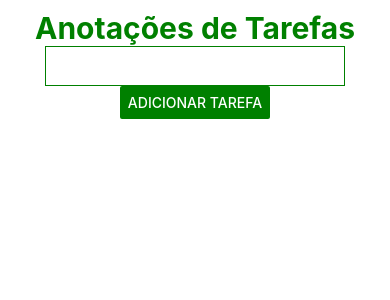
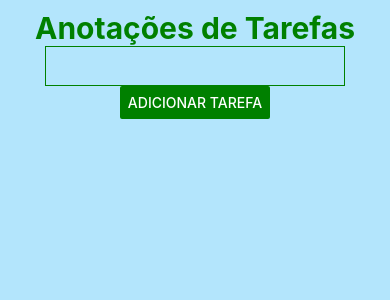
Before and after one commit to toticavalcanti/react-native-task-annotations, a React Native app: screen / in a window 390 px wide. Shown: the top 300 px of the page. Built offline with nearby package versions, Linux system fonts and the light colour scheme.

Commit message:
material colors and more styling

```diff
--- a/App.js
+++ b/App.js
@@ -34,6 +34,7 @@ class App extends React.Component{
 
   render(){
     return(
+      <View style = {styles.wholeStyle}>
         <View style = {styles.viewStyle}>
           <Text style = {styles.header} >Anotações de Tarefas</Text>
           <TextInput
@@ -48,11 +49,17 @@ class App extends React.Component{
           />
           {this.renderTodos()}
         </View>
+      </View>
     )
   }
 }
 
 const styles = {
+  wholeStyle: {
+    backgroundColor: "#B3E5FC",
+    flex: 1
+  },
+
   header: {
     fontSize: 30,
     color: 'green',
@@ -63,7 +70,7 @@ const styles = {
     marginTop: 30,
     alignItems: 'center',
     justifyContent: 'center',
-    margin: 10
+    margin: 10,
   },
 
   inputStyle: {
```
Lines whose indentation alone changed are shown as unchanged.
